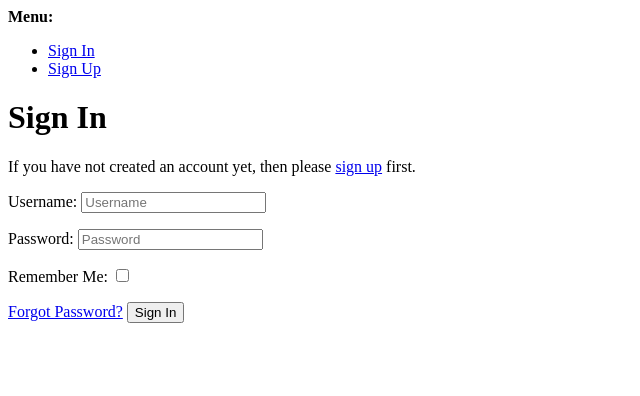
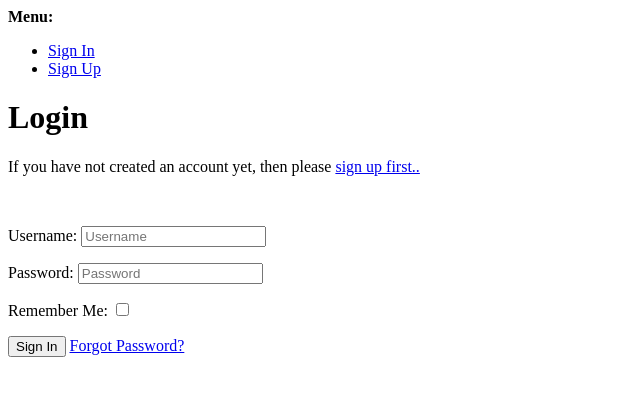
Before and after one commit to mnusicallity/mood-tracker, a Django app: page /accounts/login/ in a window 1280 px wide. Shown: the top 396 px of the page, without its empty margins (0-640 px from the left). Run offline with Django 3.2, Linux system fonts and the light colour scheme; parts of the project's set-up code (start-up, migrations or seed data) failed here and were passed over.

Commit message:
Closes #9.

```diff
--- a/mood/forms.py
+++ b/mood/forms.py
@@ -11,12 +11,14 @@ from mood.choices import *
 class SignupForm(forms.ModelForm):
     class Meta:
         model = get_user_model()
-        fields = ['first_name' , 'last_name']
+        fields = ['first_name', 'last_name']
 
     def signup(self, request, user):
         user.first_name = self.cleaned_data['first_name']
         user.last_name = self.cleaned_data['last_name']
         user.save()
+
+
 
 class EntryAddForm(forms.ModelForm):
 	class Meta:
--- /dev/null
+++ b/mood/templates/account/login.html
@@ -0,0 +1,34 @@
+{% extends "account/base.html" %}
+
+{% load i18n %}
+
+{% block head_title %}{% trans "Login" %}{% endblock %}
+
+{% block content %}
+<div class="content_size">
+	<div class="row">
+		<div class="col-md-offset-1">
+<h1>{% trans "Login" %}</h1>
+	</div>
+</div>
+<div class="row-fluid">
+	<div class="col-md-offset-1 col-md-10">
+<p>If you have not created an account yet, then please <a href="{% url 'account_signup' %}">sign up first..</a></p>
+<br>
+<form class="login" method="POST" action="{% url 'account_login' %}">
+  {% csrf_token %}
+  <div class="form-group">
+    {{ form.as_p }}
+  </div>
+  {% if redirect_field_value %}
+  <input type="hidden" name="{{ redirect_field_name }}" value="{{ redirect_field_value }}" />
+  {% endif %}
+  <div class="form-actions">
+    <button class="btn btn-success" type="submit">{% trans "Sign In" %}</button>
+    <a class="btn btn-danger" href="{% url 'account_reset_password' %}">{% trans "Forgot Password?" %}</a>
+
+  </div>
+</form>
+</div>
+</div>
+{% endblock %}
```
Also changed, not shown: mood/static/mood/css/style.scss (+13 -2 lines), mood/templates/account/signup.html (+17 -4 lines).
